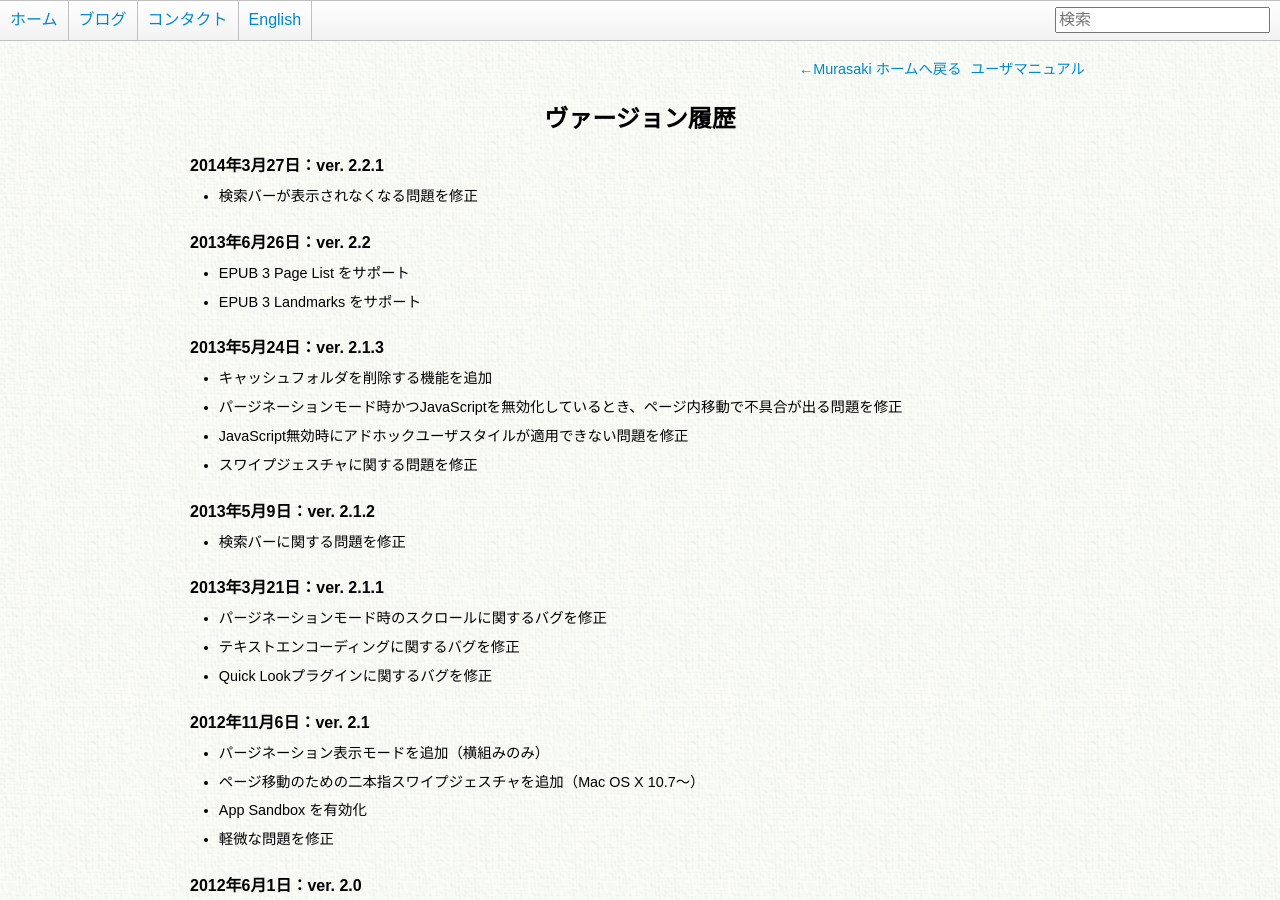
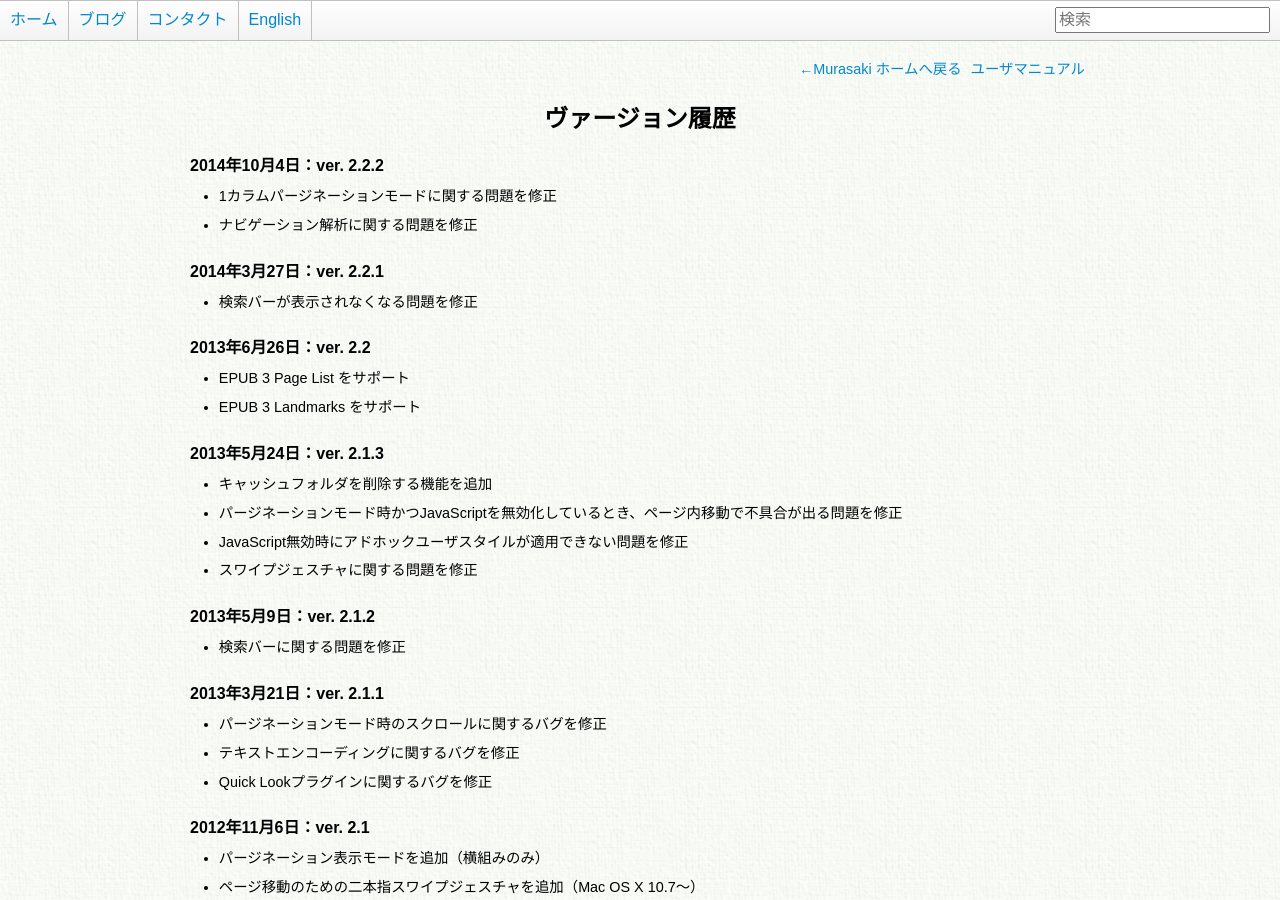
Before and after one commit to GenjiApp/genjiapp.github.io, a Jekyll site: the page built from mac/murasaki/history.html, in a window 1280 px wide and 900 px high. Built offline with Jekyll 4.4.1, drawn with Linux system fonts in a browser that asks for light colours; Markdown is read by kramdown in place of the engine named in the settings.

Commit message:
add new release Murasaki v2.2.2

```diff
--- a/mac/murasaki/history.html
+++ b/mac/murasaki/history.html
@@ -14,6 +14,10 @@ css: [style.css]
   <h1>ヴァージョン履歴</h1>
 
   <dl>
+    <dt>2014年10月4日：ver. 2.2.2</dt>
+    <dd>1カラムパージネーションモードに関する問題を修正</dd>
+    <dd>ナビゲーション解析に関する問題を修正</dd>
+
     <dt>2014年3月27日：ver. 2.2.1</dt>
     <dd>検索バーが表示されなくなる問題を修正</dd>
 
--- a/mac/murasaki/history_en.html
+++ b/mac/murasaki/history_en.html
@@ -13,6 +13,10 @@ css: [style.css]
 
   <h1>Version History</h1>
   <dl>
+    <dt>2014-10-4: ver. 2.2.2</dt>
+    <dd>Fixed 1-column pagination mode problem</dd>
+    <dd>Fixed navigation problem</dd>
+
     <dt>2014-3-27: ver. 2.2.1</dt>
     <dd>Fixed a problem that a search bar is not displayed</dd>
 
```
